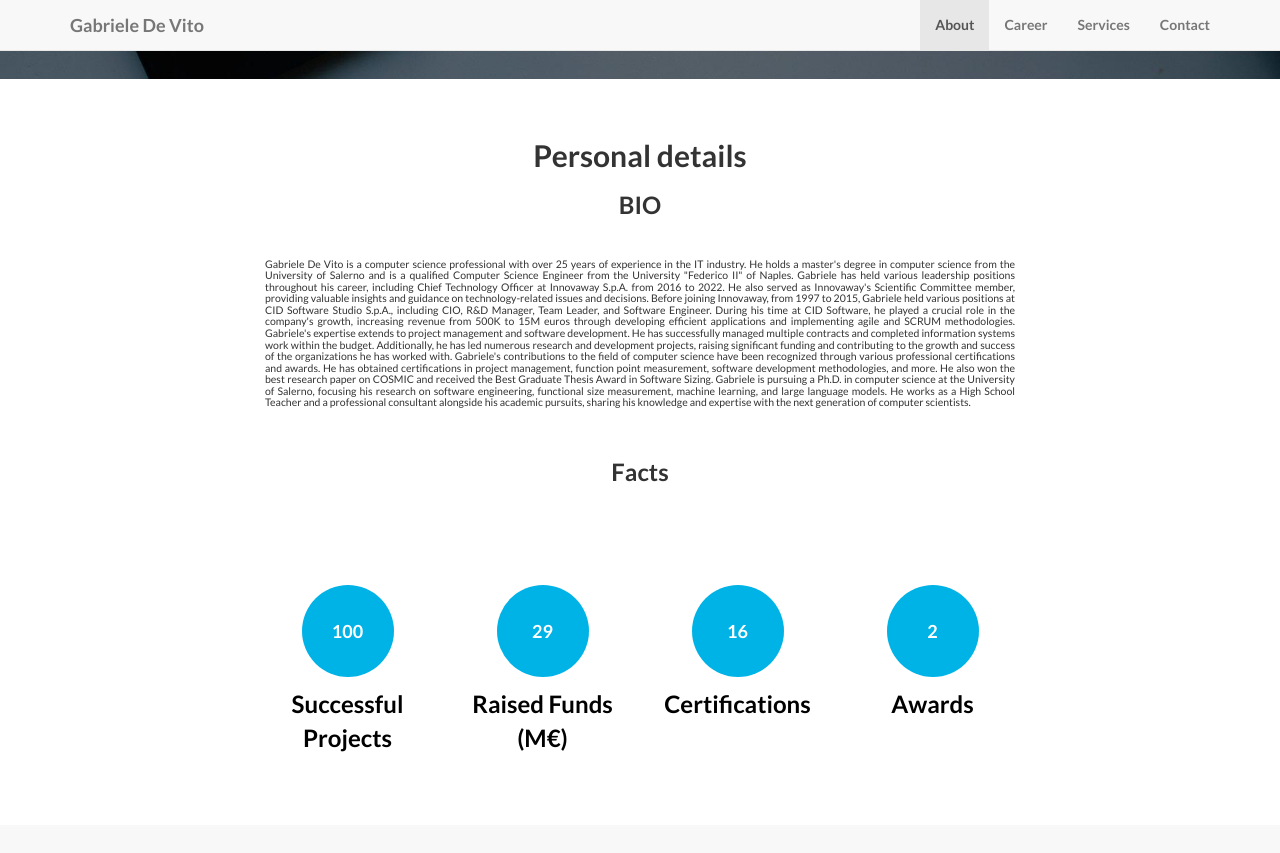
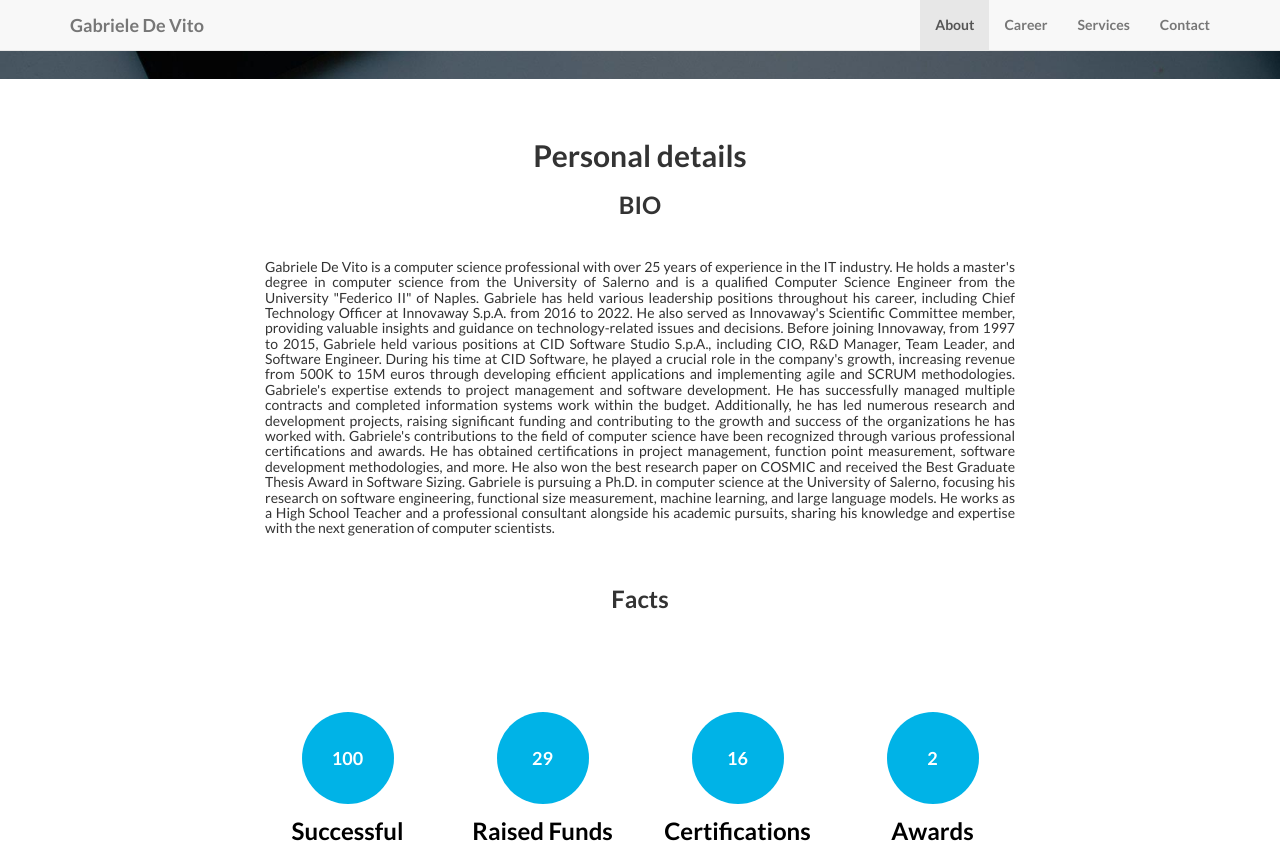
Before and after one commit to gadevito/gadevito.github.io, a Jekyll site: the page built from index.html, in a window 1280 px wide and 1400 px high, scrolled down 698 px. Shown: the top 853 px of the window. Built offline with Jekyll 4.4.1, drawn with Linux system fonts in a browser that asks for light colours; grey boxes are pictures that could not be loaded.

```diff
--- a/css/landing-page.css
+++ b/css/landing-page.css
@@ -207,5 +207,5 @@
 }
 
 .fontHeader{
-    font-size: 75%;
+    font-size: 1em;
 }
```
